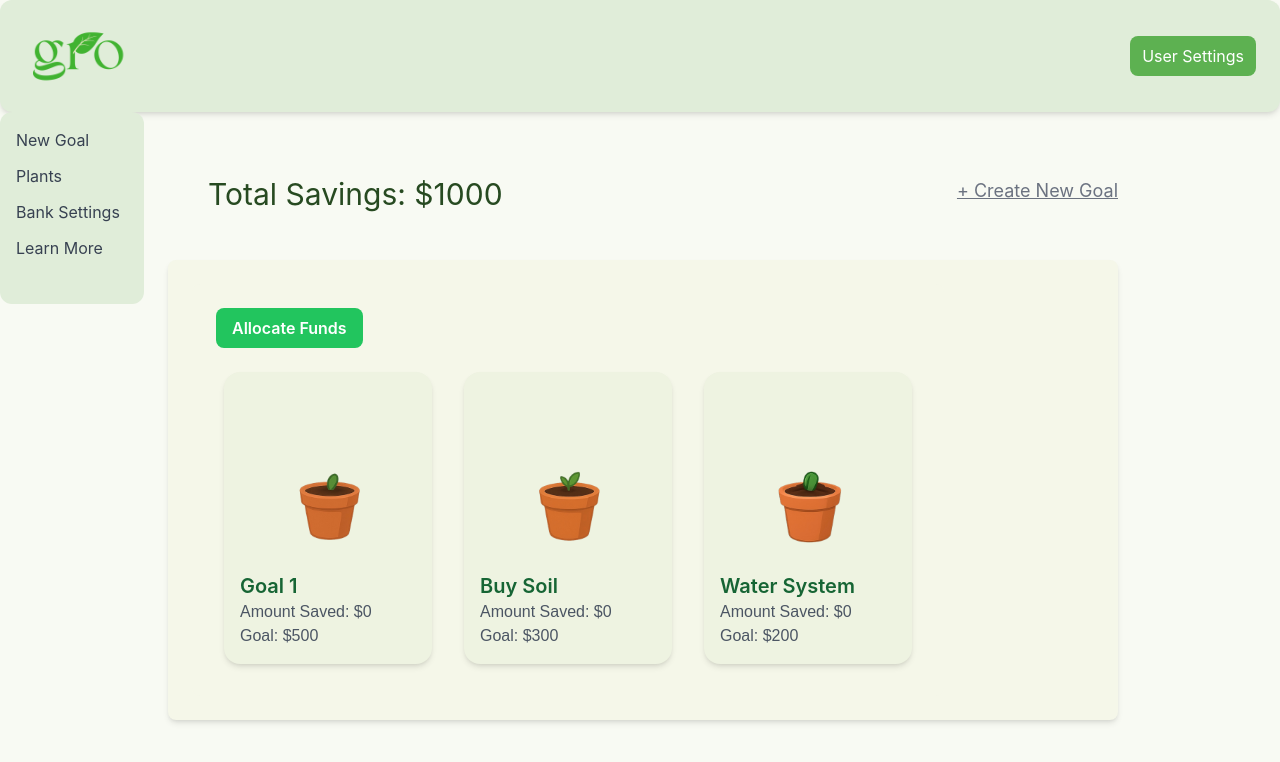
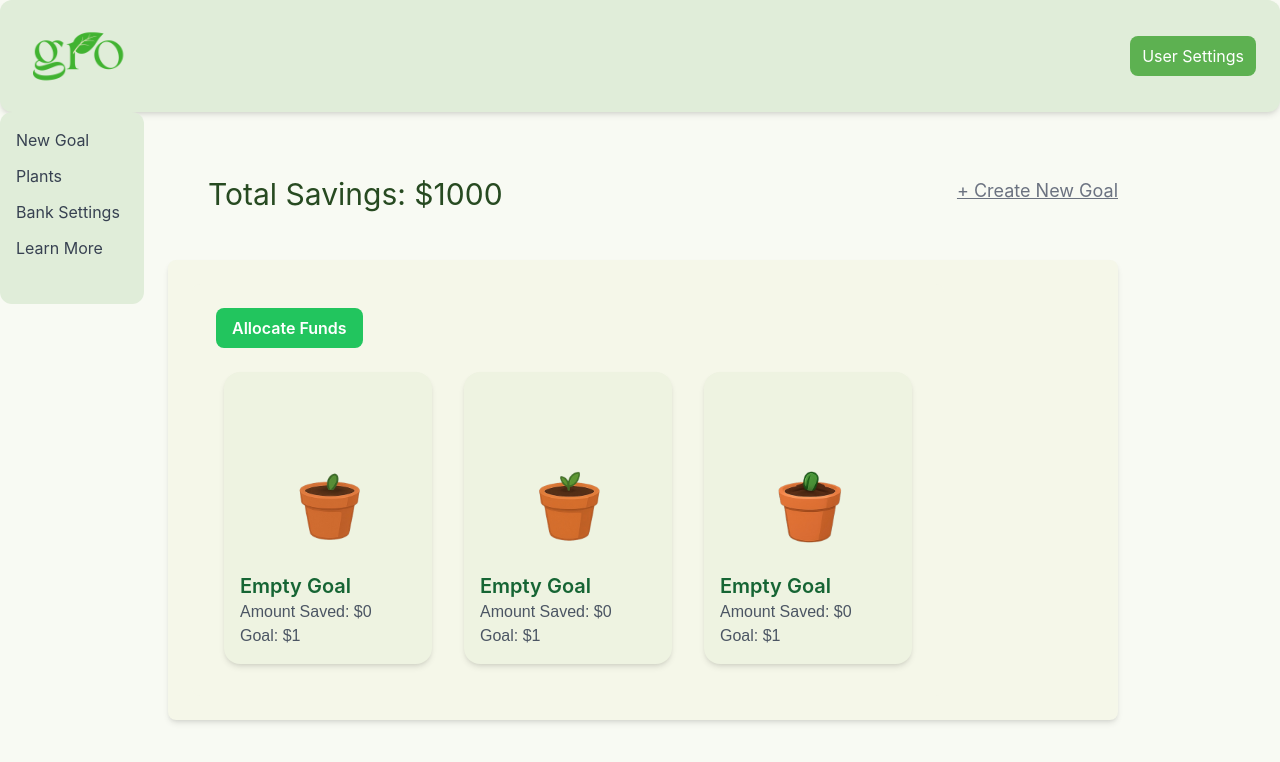
Before and after one commit to morgansansone/gro-project, a React (Create React App) app in the folder frontend/: page /dashboard in a window 1280 px wide. Shown: the top 762 px of the page. Built offline with nearby package versions, Linux system fonts and the light colour scheme.

Commit message:
Small default changes

```diff
--- a/frontend/src/pages/Dashboard.js
+++ b/frontend/src/pages/Dashboard.js
@@ -69,9 +69,9 @@ export default function Dashboard() {
 
   // Default goals as fallback if user data isn't available
   const defaultGoals = [
-    { goalName: "Goal 1", plantType: "Rose", currentAmount: 0, targetAmount: 500 },
-    { goalName: "Buy Soil", plantType: "Sunflower", currentAmount: 0, targetAmount: 300 },
-    { goalName: "Water System", plantType: "Cactus", currentAmount: 0, targetAmount: 200 }
+    { goalName: "Empty Goal", plantType: "Rose", currentAmount: 0, targetAmount: 1 },
+    { goalName: "Empty Goal", plantType: "Sunflower", currentAmount: 0, targetAmount: 1 },
+    { goalName: "Empty Goal", plantType: "Cactus", currentAmount: 0, targetAmount: 1 }
   ];
 
   // Use user's plants or default goals if not available
--- a/frontend/src/pages/dash/DashPlants.js
+++ b/frontend/src/pages/dash/DashPlants.js
@@ -9,9 +9,9 @@ function DashPlants() {
 
   // Default goals if no user data
   const defaultActiveGoals = [
-    { id: 1, name: "Emergency Fund", progress: 65, target: 5000 },
-    { id: 2, name: "Vacation to Bali", progress: 30, target: 3000 },
-    { id: 3, name: "Third Test", progress: 75, target: 5000 },
+    { id: 1, name: "Empty Goal", progress: 0, target: 1 },
+    { id: 2, name: "Empty Goal", progress: 0, target: 1 },
+    { id: 3, name: "Empty Goal", progress: 0, target: 1 },
   ];
 
   // Transform plants from user context to activeGoals format
```
